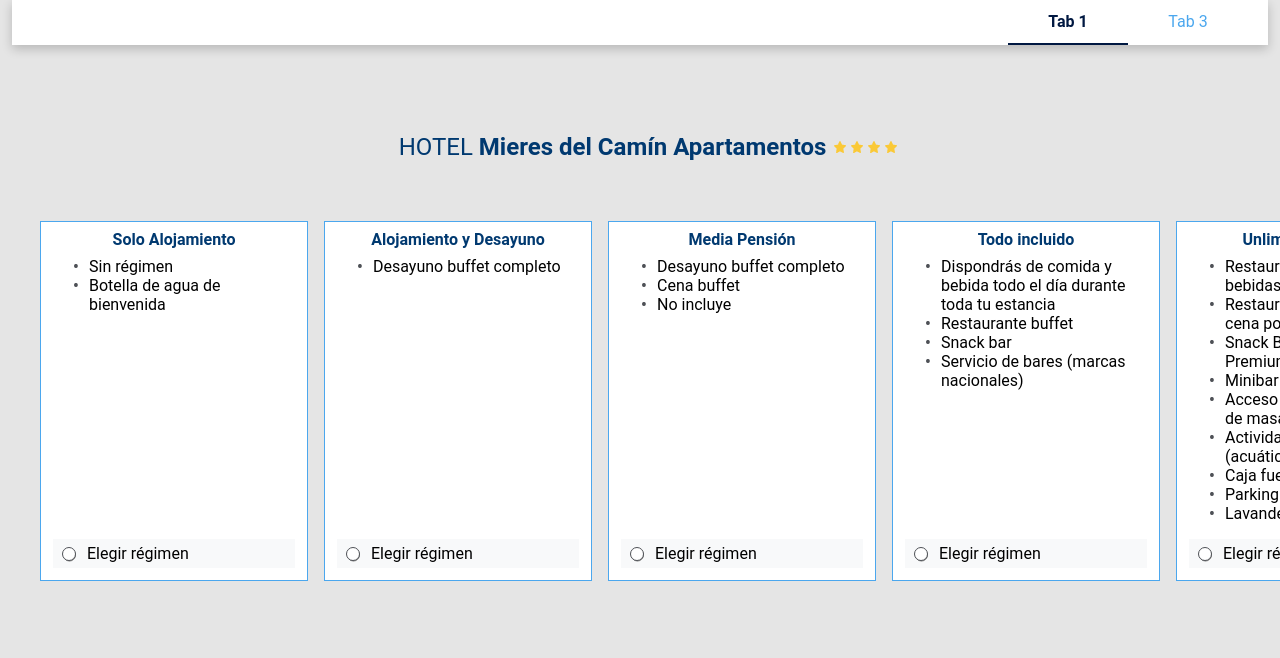
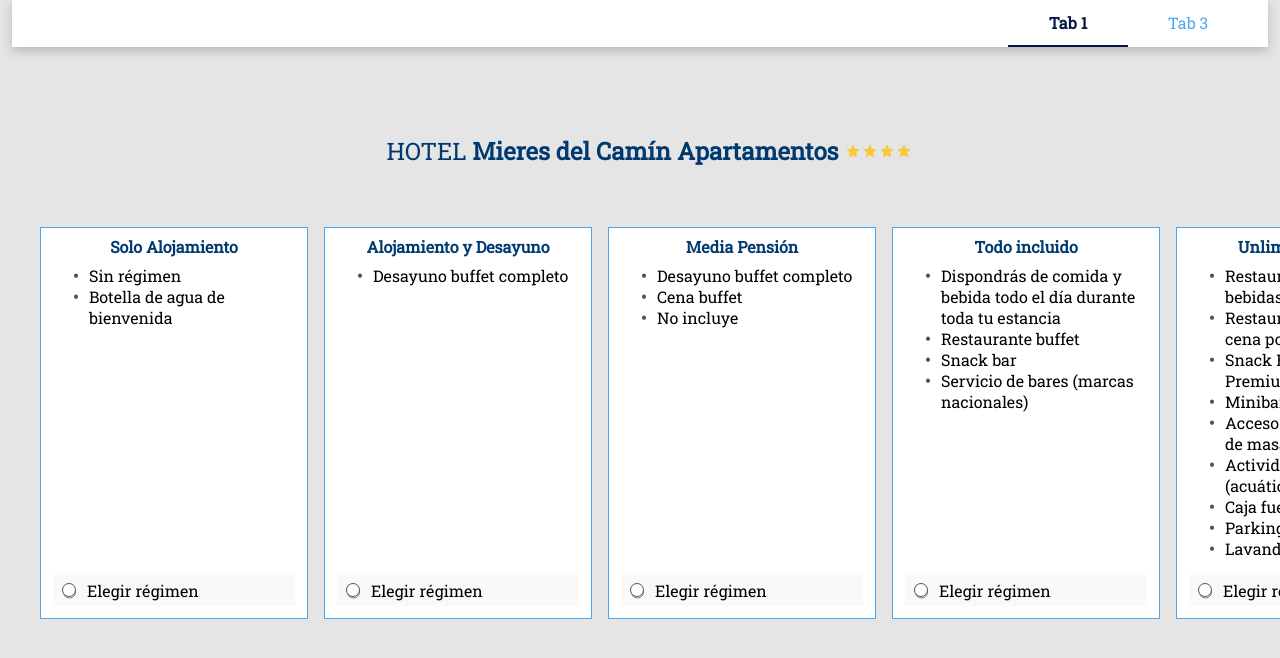
Before and after one commit to miguegonzalez/the-cocktail-proyect, a Vue app: page / in a window 1280 px wide. Shown: the top 658 px of the page. Built offline with nearby package versions, Linux system fonts and the light colour scheme.

Commit message:
add font RobotoSlab

```diff
--- a/src/assets/css/_app.scss
+++ b/src/assets/css/_app.scss
@@ -1,7 +1,7 @@
 
 /** GLOBAL CLASSES **/
 #app {
-    font-family: Roboto, Oxygen, Ubuntu, Cantarell, 'Open Sans', 'Helvetica Neue', sans-serif;
+    font-family: "RobotoSlab";
     height: 100%;
 }
 
--- /dev/null
+++ b/src/common/font.css
@@ -0,0 +1,13 @@
+@font-face{
+    font-family: "Roboto";
+    src: url(./Roboto.ttf);
+    font-weight: normal;
+    font-style: normal;
+}
+
+@font-face{
+    font-family: "RobotoSlab";
+    src: url(./RobotoSlab.ttf);
+    font-weight: normal;
+    font-style: normal;
+}
--- a/src/main.js
+++ b/src/main.js
@@ -1,5 +1,6 @@
 import { createApp } from 'vue'
 import App from './App.vue'
 import store from './store'
+import './common/font.css'
 
 createApp(App).use(store).mount('#app')
```
Also changed, not shown: src/common/Roboto.ttf (added), src/common/RobotoSlab.ttf (added).
